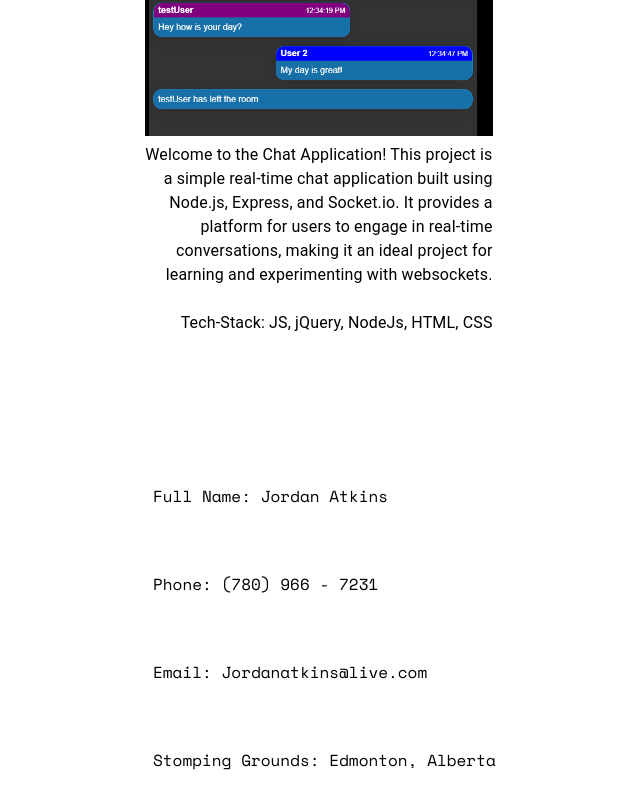
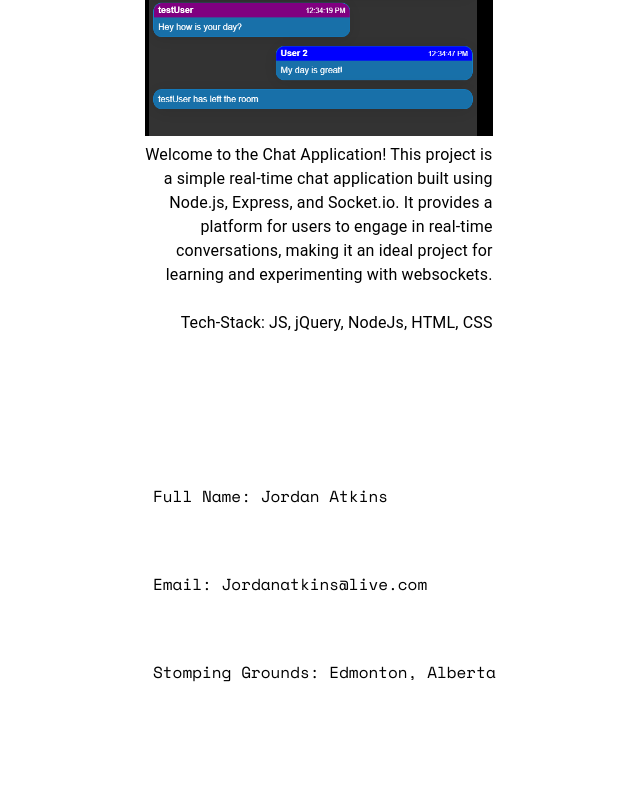
Before and after one commit to Atkinss1/portfolio, a React (Vite) app: page / in a window 1280 px wide. Shown: the part 3425-4233 px from the top of the page, without its empty margins (217-857 px from the left). After the commit the page ends 4195 px from the top, so only its background shows below. Built offline with nearby package versions, Linux system fonts and the light colour scheme.

Commit message:
removed data

```diff
--- a/public/devData.js
+++ b/public/devData.js
@@ -3,7 +3,6 @@ const devData = {
   position: "Full-Stack Developer",
   bio: "I`m Jordan Atkins, a junior full stack developer with 14 years of experience in the oil and gas industry as a welder. My career has been defined by a passion for solving problems, and creating things with my hands. This has lead me to a healthier future by thriving in gaining hands on experience building user-friendly websites and collaborating on innovative projects. I`m also an avid enthusiast of the auto and gaming industries, constantly seeking to blend my technical expertise with these personal interests. As I continue to expand my skills, my goal is to build amazing digital experiences and contribute to dynamic teams in delivering outstanding results.",
   details: {name: "Full Name: Jordan Atkins",
-            phone: "Phone: (780) 966 - 7231",
             email: "Email: Jordanatkins@live.com",
             location: "Stomping Grounds: Edmonton, Alberta"}
 
--- a/src/components/Hero/Hero.jsx
+++ b/src/components/Hero/Hero.jsx
@@ -52,7 +52,6 @@ const Hero = () => {
             <br/>
             <ul className="about_me_details">
               <li>{devData.details.name}</li>
-              <li>{devData.details.phone}</li>
               <li>{devData.details.email}</li>
               <li>{devData.details.location}</li>
             </ul>
```
